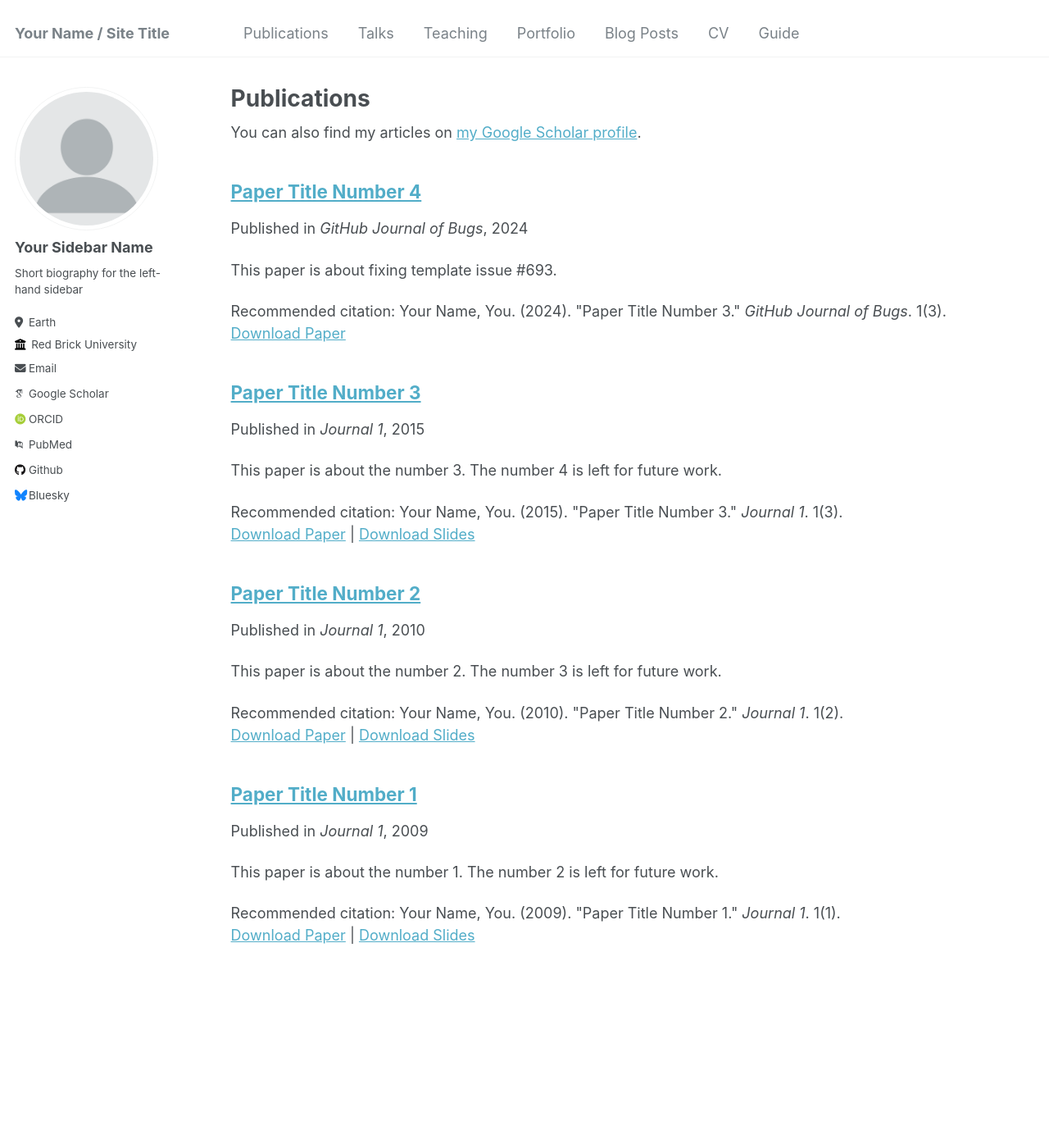
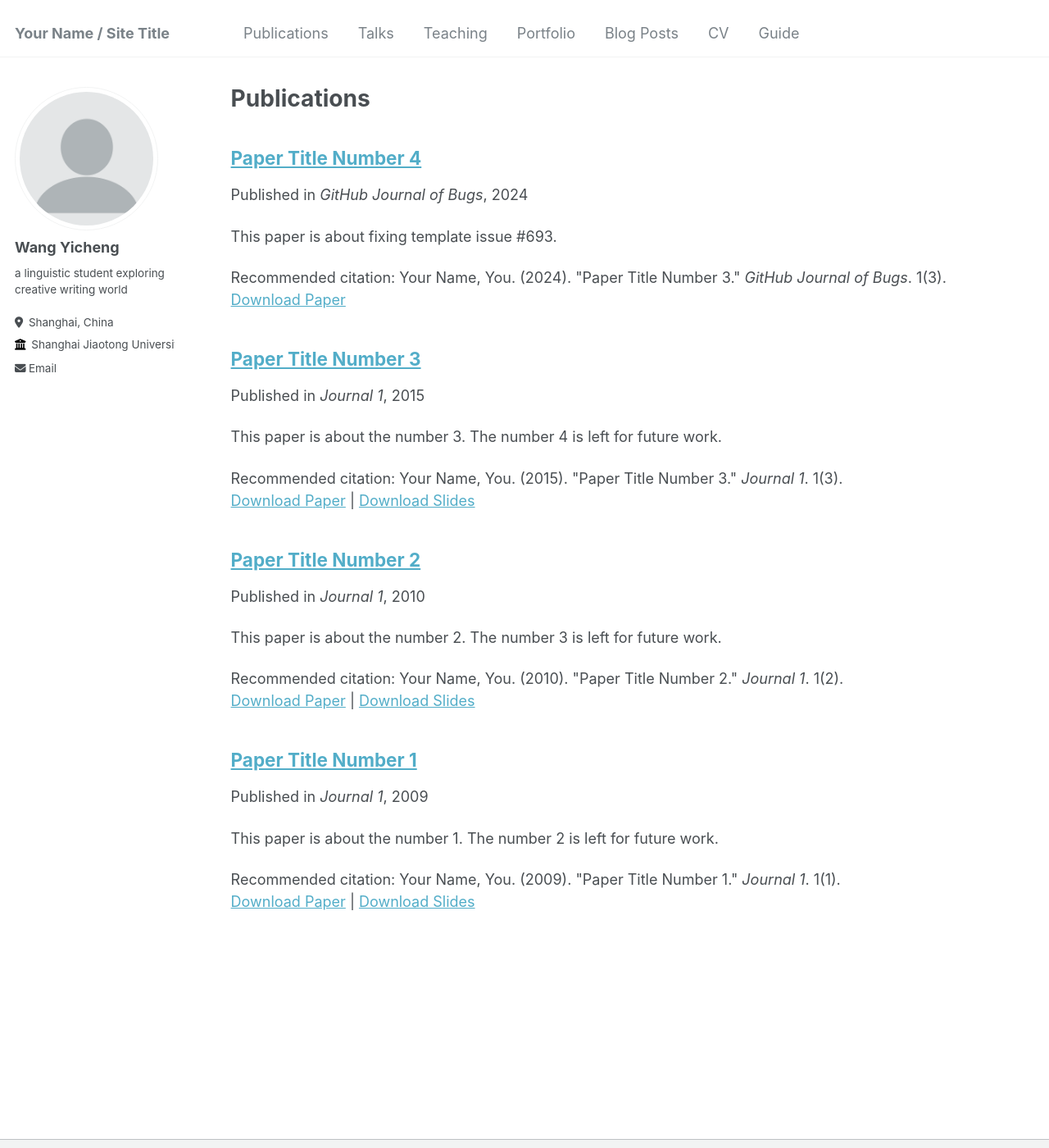
Before and after one commit to MilaWang20/MilaWang20.gituhub.io, a Jekyll site: the page built from _pages/publications.md, in a window 1280 px wide and 1400 px high. Shown: the whole window at 82% size. Built offline with Jekyll 4.4.1, drawn with Linux system fonts in a browser that asks for light colours; some web fonts are replaced.

Commit message:
Update _config.yml

```diff
--- a/_config.yml
+++ b/_config.yml
@@ -22,56 +22,22 @@ repository               : "academicpages/academicpages.github.io"
 author:
   # Biographic information
   avatar           : "profile.png"
-  name             : "Your Sidebar Name"
+  name             : "Wang Yicheng"
   pronouns         : # example: "she/her"
-  bio              : "Short biography for the left-hand sidebar"
-  location         : "Earth"
-  employer         : "Red Brick University"
+  bio              : "a linguistic student exploring creative writing world"
+  location         : "Shanghai, China"
+  employer         : "Shanghai Jiaotong University"
   uri              : # URL
-  email            : "none@example.org"
+  email            : "wangyicheng1227@sjtu.edu.cn"
 
-  # Academic websites
-  arxiv            : # URL - Update with the correct link to your profile
-  googlescholar    : "https://scholar.google.com/citations?user=PS_CX0AAAAAJ"
-  impactstory      : # URL
-  orcid            : "http://orcid.org/yourorcidurl"
-  semantic         : # URL
-  pubmed           : "https://www.ncbi.nlm.nih.gov/pubmed/?term=john+snow"
-  researchgate     : # URL
-
-  # Repositories and software development
-  bitbucket        : # Username - Update with your username on the site
-  codepen          : # Username
-  dribbble         : # Username
-  github           : "academicpages"
-  kaggle           : # Username
-  stackoverflow    : # User number or user number and name (i.e., use "1" or "1/jeff-atwood")
 
   # Social media
-  bluesky          : "bsky.app" # Replace this with you Bluesky username
-  facebook         : # Username
-  flickr           : # Username
-  foursquare       : # Username
-  goodreads        : # Username
-  google_plus      : # Username
-  keybase          : # Username
   instagram        : # Username
-  lastfm           : # Username
   linkedin         : # Username
-  mastodon         : # URL
-  medium           : # URL
   pinterest        : # Username
-  soundcloud       : # Username
   steam            : # Username
-  telegram         : # URL
-  tumblr           : # Username
-  twitter          : # Username for X / Twitter
-  vine             : # Username
   weibo            : # Username
-  wikipedia        : # Username
-  xing             : # Username
   youtube          : # Username
-  zhihu            : # URL
 
 
 # Site Settings
```
